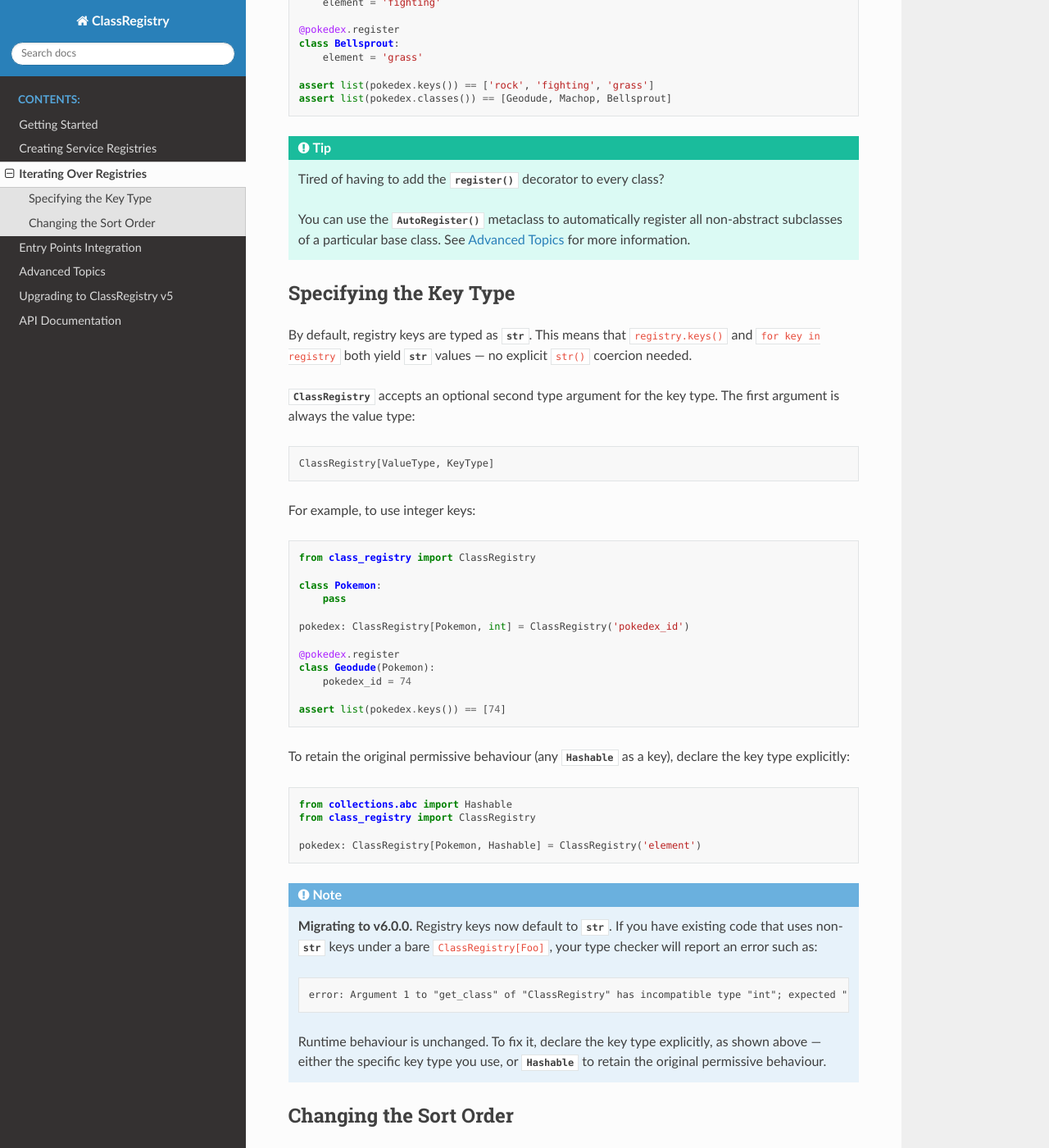
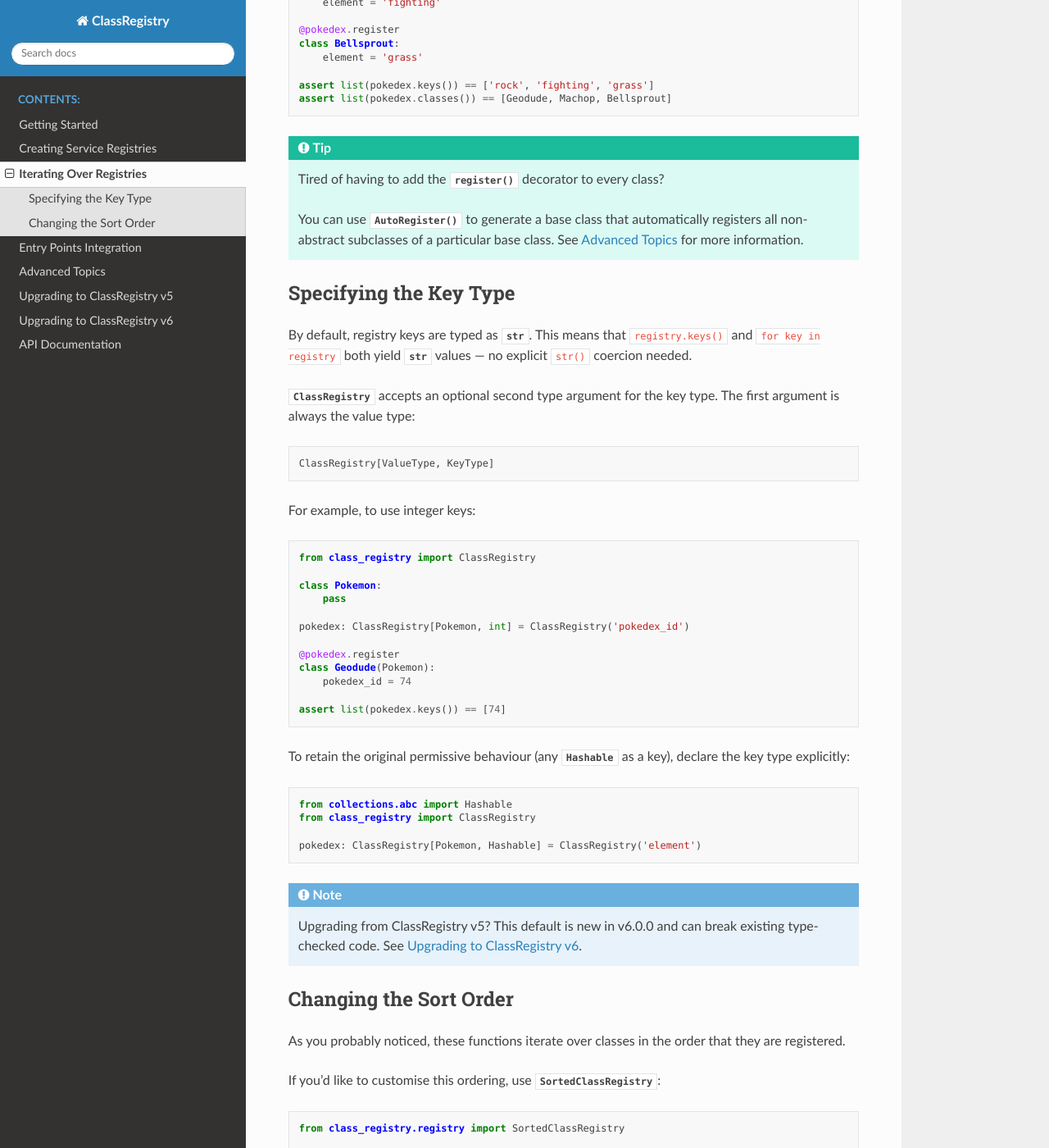
Before and after one commit to todofixthis/class-registry, a Sphinx documentation site: the page built from docs/iterating_over_registries.rst, in a window 1280 px wide and 1400 px high, scrolled down 541 px. Shown: the whole window at 82% size. Built offline with Sphinx 7.4.7 and the Read the Docs theme 3.1.0, drawn with Linux system fonts in a browser that asks for light colours; some of the changed text lies outside the part shown.

Commit message:
Blaze a trail through v6 🗺️
- Give upgraders hitting the new key-type default a dedicated page,
  since the migration note was buried where a lost reader would
  never browse to find it
- Explain the invariant-key trap and the Hashable escape hatch so
  readers don't rewrite helpers that then fail to typecheck
- Correct stale wording and a deprecated method call left over from
  an earlier release so the examples describe the current API and
  run cleanly

Co-Authored-By: Claude Opus 4.6 <noreply@anthropic.com>

```diff
--- a/docs/advanced_topics.rst
+++ b/docs/advanced_topics.rst
@@ -88,7 +88,7 @@ because it is abstract.
    In previous versions of ClassRegistry, ``AutoRegister`` returned a metaclass instead
    of a base class.  The metaclass version of the function still exists at
    :py:func:`class_registry.auto_register.AutoRegister`, but
-   `it is deprecated and will be removed in a future version of ClassRegistry <https://github.com/todofixthis/class-registry/issues/14>`.
+   `it is deprecated and will be removed in a future version of ClassRegistry <https://github.com/todofixthis/class-registry/issues/14>`_.
 
    If your code is still using the old ``AutoRegister`` function, you can change it like
    this:
--- a/docs/iterating_over_registries.rst
+++ b/docs/iterating_over_registries.rst
@@ -33,9 +33,9 @@ Here's an example:
 
    Tired of having to add the :py:meth:`register` decorator to every class?
 
-   You can use the :py:func:`AutoRegister` metaclass to automatically register all
-   non-abstract subclasses of a particular base class.  See :doc:`advanced_topics` for
-   more information.
+   You can use :py:func:`AutoRegister` to generate a base class that automatically
+   registers all non-abstract subclasses of a particular base class.  See
+   :doc:`advanced_topics` for more information.
 
 Specifying the Key Type
 -----------------------
@@ -74,18 +74,8 @@ explicitly::
 
 .. note::
 
-   **Migrating to v6.0.0.**  Registry keys now default to :py:class:`str`.  If
-   you have existing code that uses non-:py:class:`str` keys under a bare
-   ``ClassRegistry[Foo]``, your type checker will report an error such as:
-
-   .. code-block:: text
-
-      error: Argument 1 to "get_class" of "ClassRegistry" has incompatible type "int"; expected "str"  [arg-type]
-
-   Runtime behaviour is unchanged.  To fix it, declare the key type
-   explicitly, as shown above — either the specific key type you use, or
-   :py:class:`~collections.abc.Hashable` to retain the original permissive
-   behaviour.
+   Upgrading from ClassRegistry v5?  This default is new in v6.0.0 and can
+   break existing type-checked code.  See :doc:`upgrading_to_v6`.
 
 Changing the Sort Order
 -----------------------
--- a/docs/upgrading_to_v5.rst
+++ b/docs/upgrading_to_v5.rst
@@ -59,7 +59,7 @@ code:
 Symbol                                  How to Import in ClassRegistry v5
 ======================================  ===================================================================
 :py:func:`AutoRegister`                 ``from class_registry.base import AutoRegister``
-:py:class:`ClassRegistry`               ``from class_registry import Classregistry`` (unchanged)
+:py:class:`ClassRegistry`               ``from class_registry import ClassRegistry`` (unchanged)
 :py:class:`ClassRegistryInstanceCache`  ``from class_registry.cache import ClassRegistryInstanceCache``
 :py:class:`EntryPointClassRegistry`     ``from class_registry.entry_points import EntryPointClassRegistry``
 :py:class:`RegistryKeyError`            ``from class_registry import RegistryKeyError`` (unchanged)
```
Also changed, not shown: other parts of docs/iterating_over_registries.rst (+3 -3 lines), docs/index.rst (+9 -2 lines), docs/upgrading_to_v6.rst (added, +93 -0 lines).
